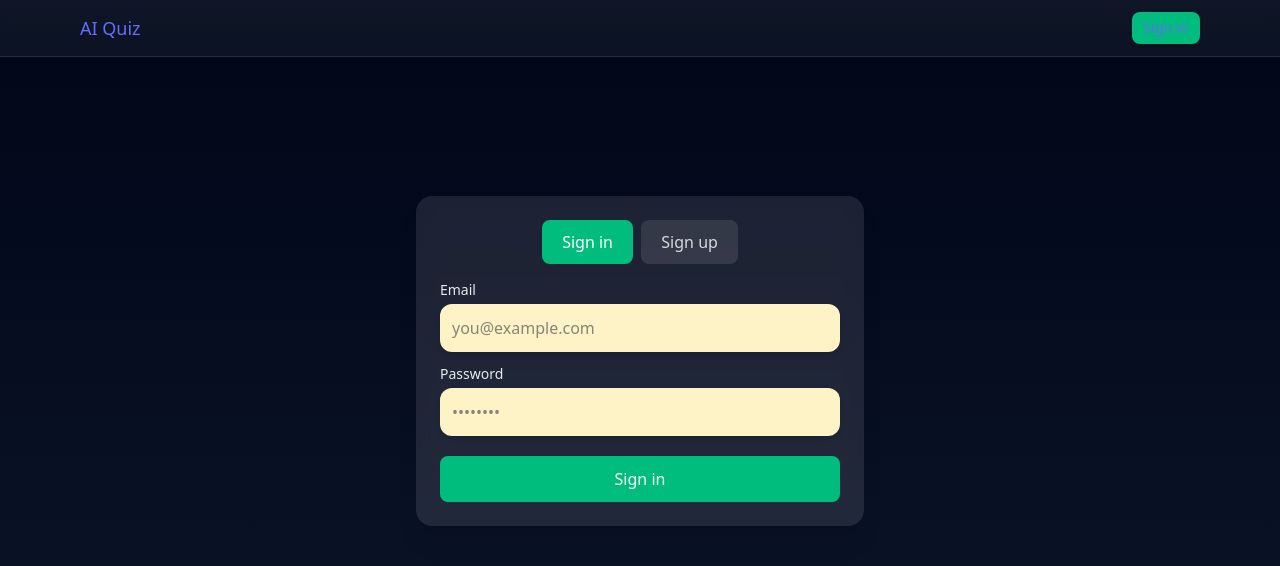
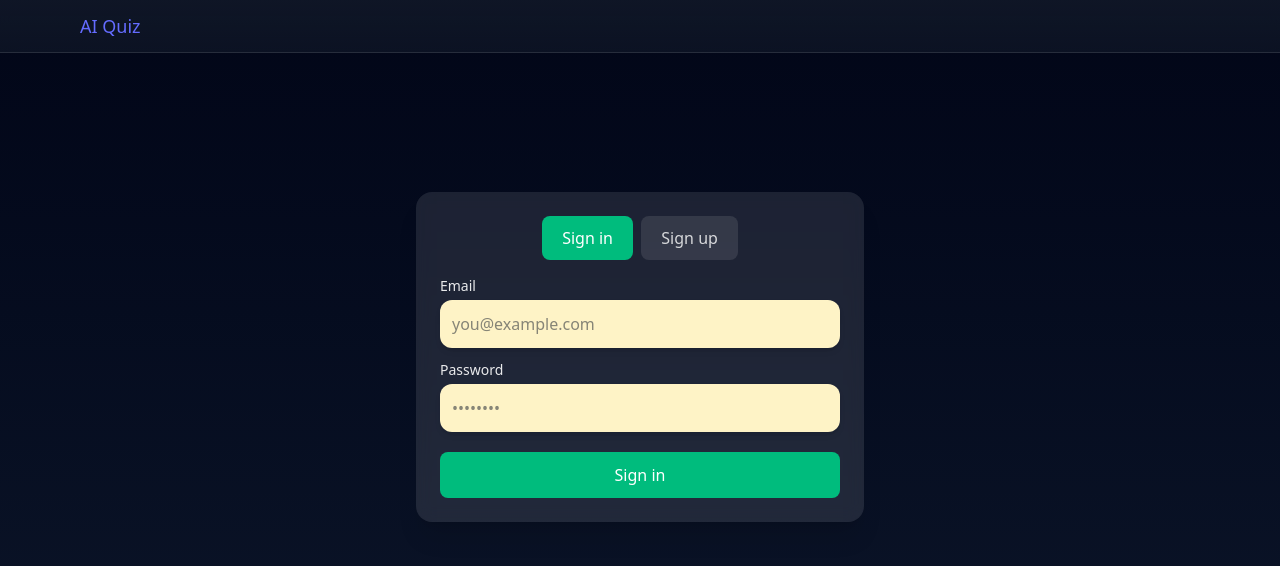
Before and after one commit to keraiyassine/Quick-quiz, a Next.js app: page / in a window 1280 px wide. Shown: the top 566 px of the page. Built offline with nearby package versions, Linux system fonts and the light colour scheme; no server answers.

Commit message:
Update Navbar.tsx

```diff
--- a/app/components/Navbar.tsx
+++ b/app/components/Navbar.tsx
@@ -59,14 +59,7 @@ export default function Navbar() {
             >
               Sign out
             </button>
-          ) : (
-            <Link
-              href={pathname === "/signup" ? "/signup" : "/signin"}
-              className="text-sm px-3 py-1.5 rounded-lg bg-emerald-500 hover:bg-emerald-600 text-white shadow-sm transition"
-            >
-              {pathname === "/signup" ? "Sign up" : "Sign in"}
-            </Link>
-          )}
+          ) : null}
         </div>
       </nav>
     </header>
```
